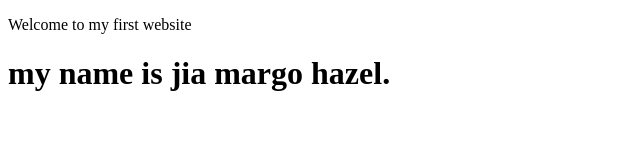
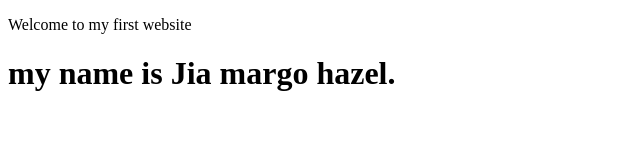
Before and after one commit to 1000donuts/first-website, a plain HTML site: page index.html in a window 1280 px wide. Shown: the whole page, without its empty margins (0-640 px from the left). Drawn offline with Linux system fonts and the light colour scheme.

Commit message:
Making J uppercase

```diff
--- a/index.html
+++ b/index.html
@@ -5,6 +5,6 @@
   </head>
   <body>
     <p>Welcome to my first website</p>
-    <h1>my name is jia margo hazel.</h1>
+    <h1>my name is Jia margo hazel.</h1>
   </body>
 </html>
```
